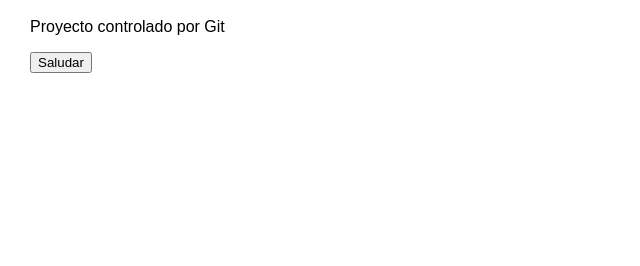
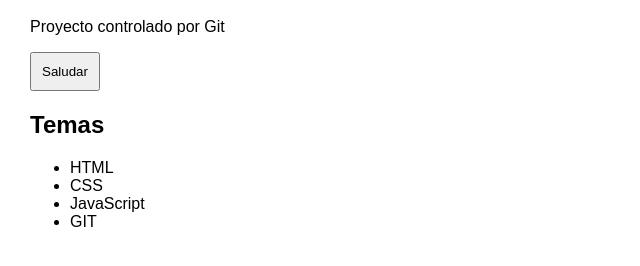
Before and after one commit to marcemarch/laboratorio-github, a plain HTML site: page index.html in a window 1280 px wide. Shown: the part 70-336 px from the top of the page, without its empty margins (0-640 px from the left). Drawn offline with Linux system fonts and the light colour scheme.

Commit message:
Agrega tema y mejora estilos

```diff
--- a/estilo.css
+++ b/estilo.css
@@ -6,3 +6,8 @@ body{
 h1{
     color: navy;
 }
+
+button{
+    padding: 10px;
+    cursor: pointer;
+}
--- a/index.html
+++ b/index.html
@@ -13,6 +13,14 @@
 
     <button onclick="Saludar()">Saludar</button>
 
+    <h2>Temas</h2>
+    <ul>
+        <li>HTML</li>
+        <li>CSS</li>
+        <li>JavaScript</li>
+        <li>GIT</li>
+    </ul>
+
     <script src="app.js"></script>
 </body>
 </html>
```
